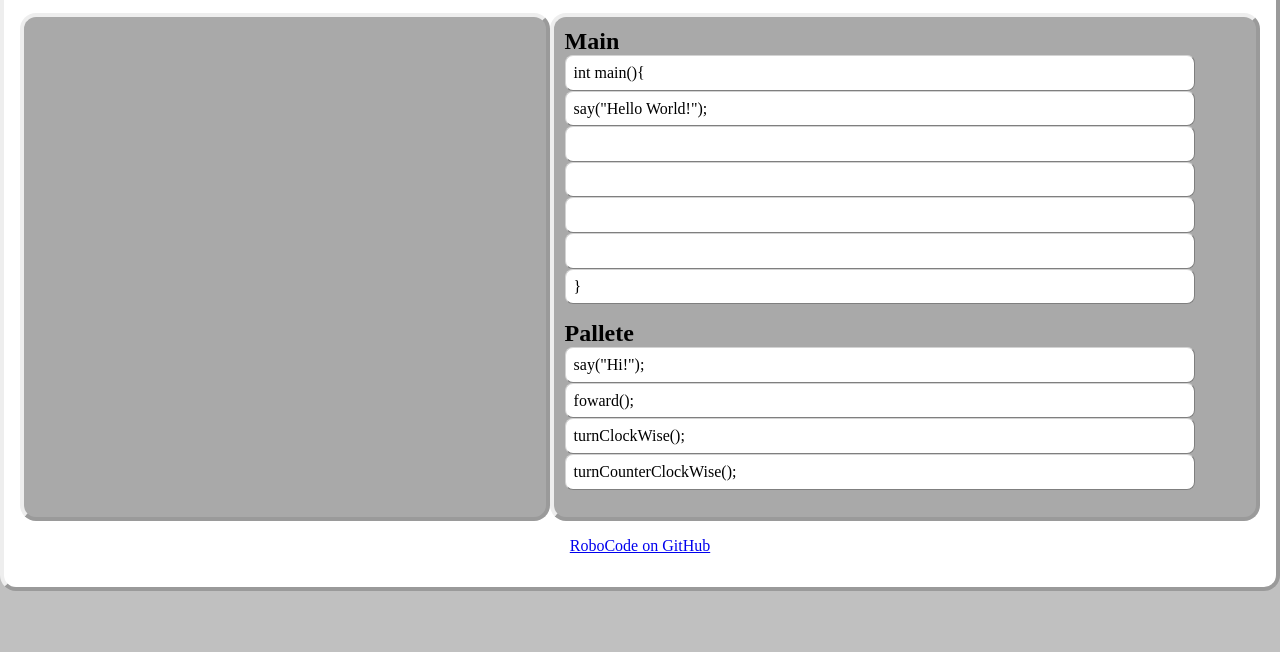
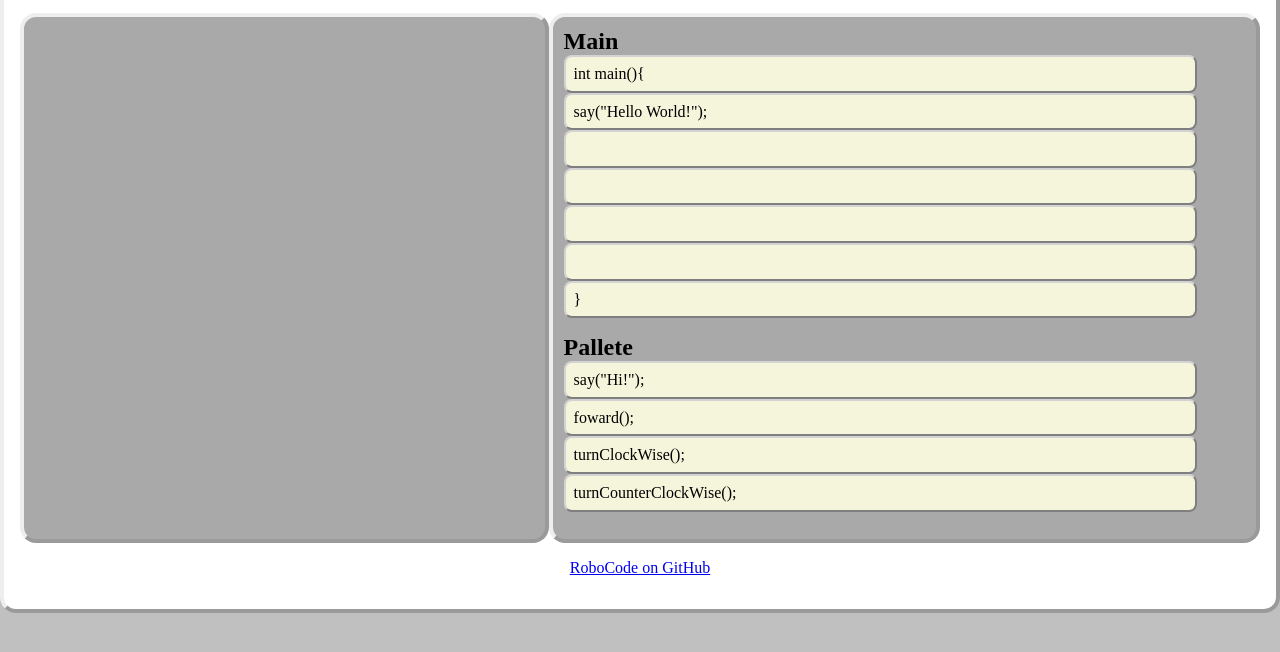
Before and after one commit to igorknop/roguecode, a plain HTML site: page index.html in a window 1280 px wide. Shown: the part 92-744 px from the top of the page. Drawn offline with Linux system fonts and the light colour scheme.

Commit message:
Add more style and remove console logs

```diff
--- a/css/master.css
+++ b/css/master.css
@@ -51,7 +51,10 @@ li{
   padding: 0.5em;
   line-height: 1.1em;
   margin: 0;
-  border: 1px outset lightgrey;
+  border: 2px outset lightgrey;
   border-radius: 0.5em;
-  background-color: white;
+  background-color: beige;
 }
+.over{
+  border: 2px inset lightgrey;
+}
--- a/js/robocode.js
+++ b/js/robocode.js
@@ -36,24 +36,20 @@ RoboCode.prototype.init = function () {
 };
 
 handleDragStart = function(e){
-  console.log("handleDragStart"+this);
   this.style.opacity = 0.4;
   srcElement = this;
   e.dataTransfer.effectAllowed = 'move';
   e.dataTransfer.setData('text/html', this.innerHTML);
 }
 handleDragOver = function(e){
-  console.log("handleDragOver");
   if (e.preventDefault) e.preventDefault();
   e.dataTransfer.dropEffect = 'move';
   return false;
 }
 handleDragEnter = function(e){
-  console.log("handleDragEnter");
   this.classList.add('over');
 }
 handleDragLeave = function(e){
-  console.log("handleDragLeave");
   this.classList.remove('over');
 }
 handleDrop = function(e){
@@ -74,7 +70,6 @@ handleDropInLine = function(e){
 }
 
 handleDragEnd = function(e){
-  console.log("handleDragEnd");
   document.querySelectorAll("#mainProg li").forEach(function(comm){
     comm.classList.remove('over');
     comm.style.opacity = 1;
```
